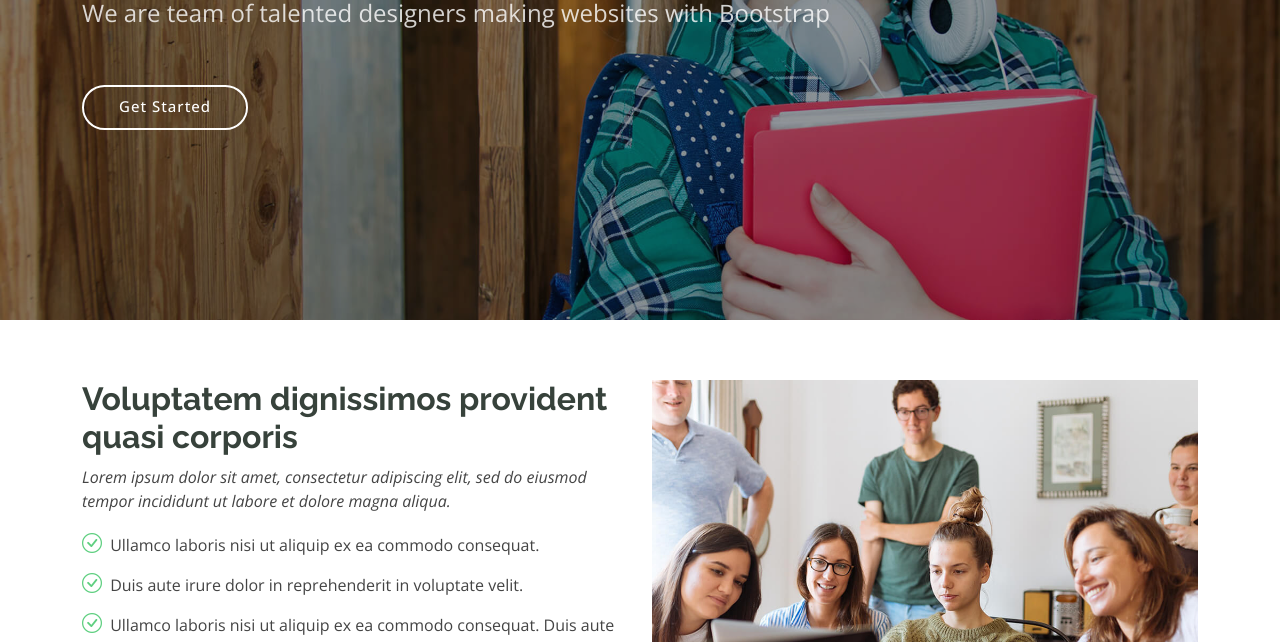
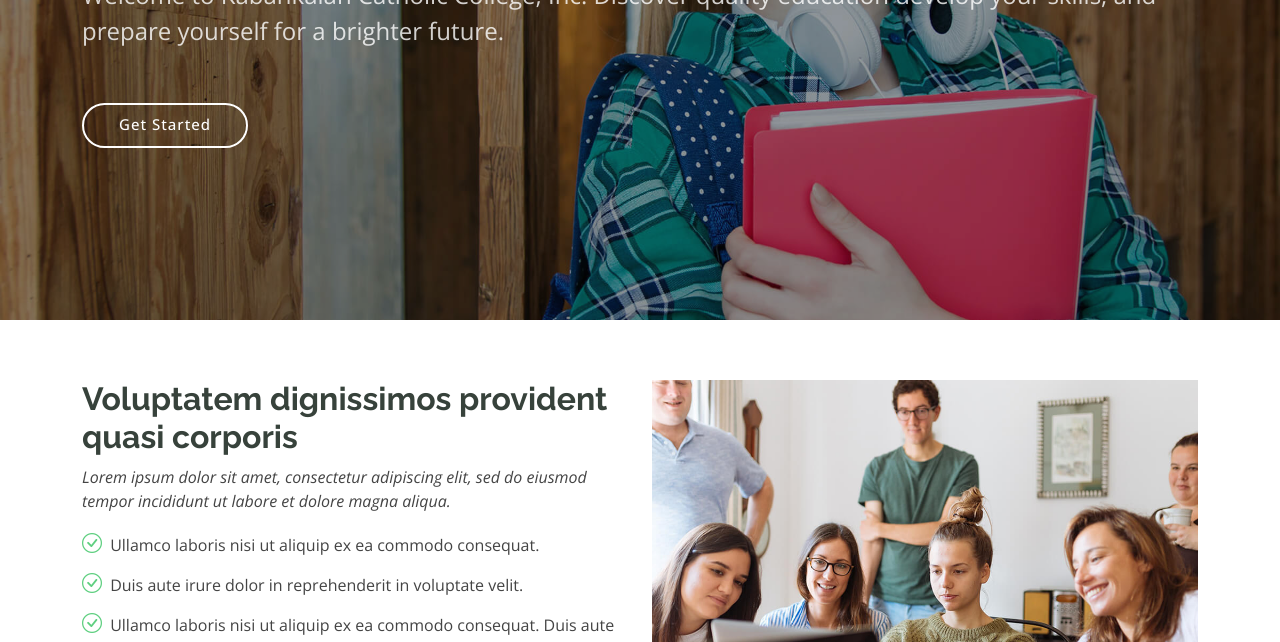
Before and after one commit to clarenceantoniega78-dev/LANDING-PAGE-KCC-ANTONIEGA, a plain HTML site: page index.html in a window 1280 px wide. Shown: the part 458-1100 px from the top of the page. Drawn offline with nearby package versions, Linux system fonts and the light colour scheme.

Commit message:
change the icon to kcc

```diff
--- a/index.html
+++ b/index.html
@@ -9,8 +9,8 @@
   <meta name="keywords" content="">
 
   <!-- Favicons -->
-  <link href="assets/img/favicon.png" rel="icon">
-  <link href="assets/img/apple-touch-icon.png" rel="apple-touch-icon">
+  <link href="assets/img/kcc logo.png" rel="icon">
+  <link href="assets/img/kcc logo.png" rel="apple-touch-icon">
 
   <!-- Fonts -->
   <link href="https://fonts.googleapis.com" rel="preconnect">
@@ -91,7 +91,9 @@
 
       <div class="container">
         <h2 data-aos="fade-up" data-aos-delay="100">Learning Today,<br>Leading Tomorrow</h2>
-        <p data-aos="fade-up" data-aos-delay="200">We are team of talented designers making websites with Bootstrap</p>
+        <p data-aos="fade-up" data-aos-delay="200">Welcome to Kabankalan Catholic College, Inc. Discover quality education
+          develop your skills, and prepare yourself for a brighter future.
+        </p>
         <div class="d-flex mt-4" data-aos="fade-up" data-aos-delay="300">
           <a href="courses.html" class="btn-get-started">Get Started</a>
         </div>
```
Also changed, not shown: about.html (+2 -2 lines), contact.html (+2 -2 lines), course-details.html (+2 -2 lines), courses.html (+2 -2 lines), events.html (+2 -2 lines), pricing.html (+2 -2 lines), starter-page.html (+2 -2 lines), trainers.html (+2 -2 lines), assets/img/apple-touch-icon.png (deleted), assets/img/kcc logo.png (added).
